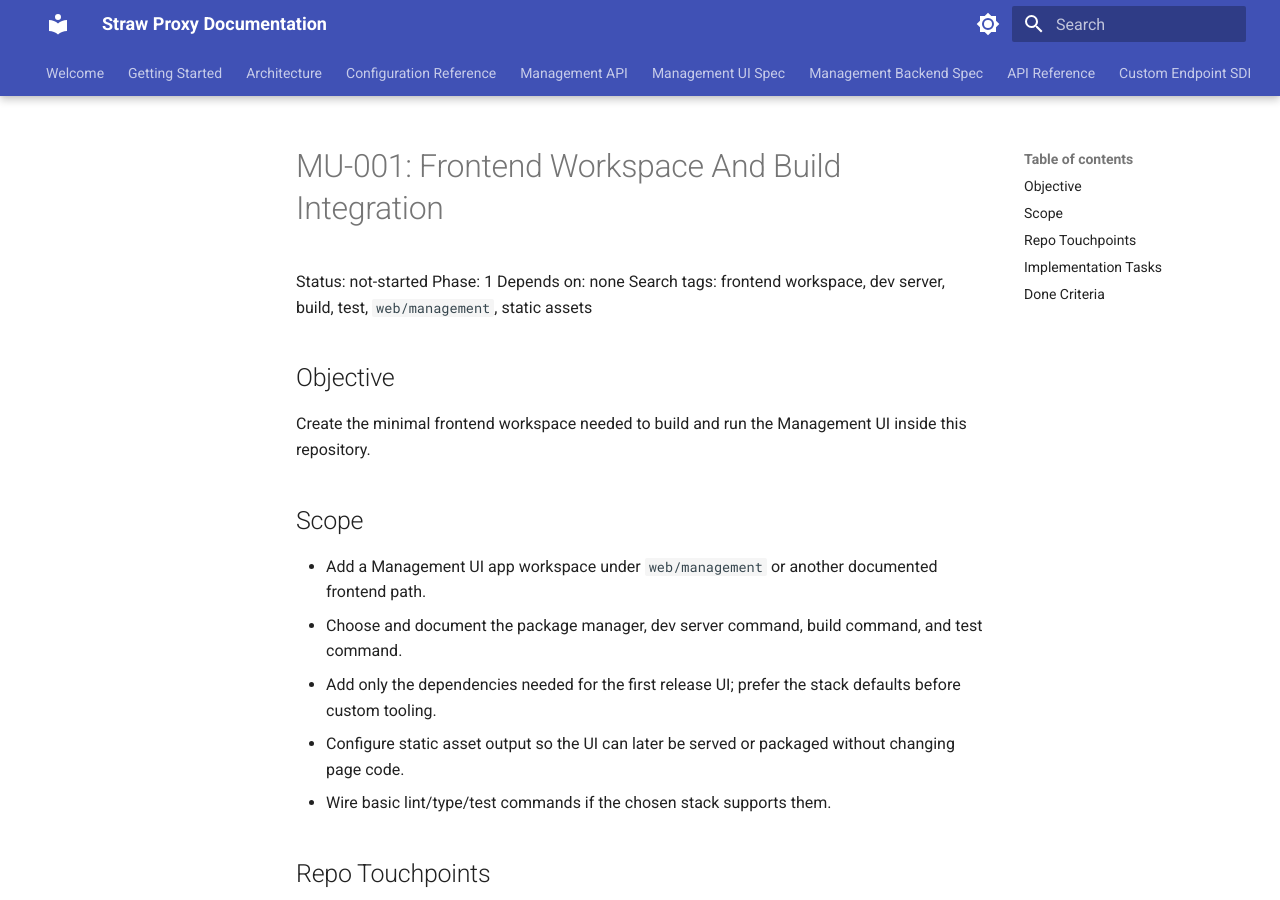
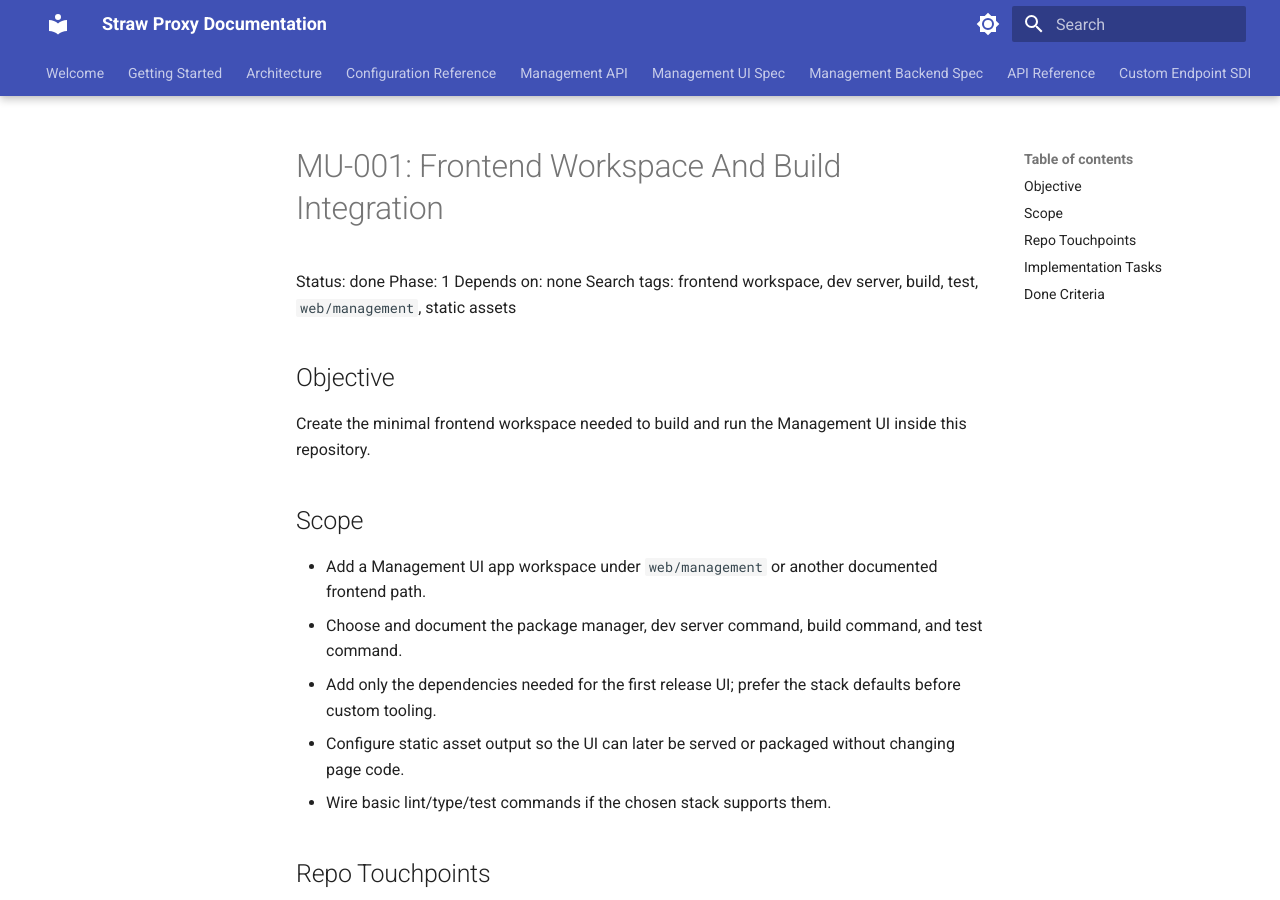
Before and after one commit to beremaran/straw-oss, an MkDocs documentation site: the page built from docs/management-ui-tasks/tasks/MU-001-frontend-workspace-build.md, in a window 1280 px wide and 900 px high. Built offline with MkDocs 1.6.1 and Material for MkDocs 9.7.7, drawn with Linux system fonts in a browser that asks for light colours.

Commit message:
docs: mark MU-001 task as completed

```diff
--- a/docs/management-ui-tasks/tasks/MU-001-frontend-workspace-build.md
+++ b/docs/management-ui-tasks/tasks/MU-001-frontend-workspace-build.md
@@ -1,6 +1,6 @@
 # MU-001: Frontend Workspace And Build Integration
 
-Status: not-started
+Status: done
 Phase: 1
 Depends on: none
 Search tags: frontend workspace, dev server, build, test, `web/management`, static assets
```
Also changed, not shown: docs/management-ui-tasks/index.md (+1 -1 lines), docs/management-ui-tasks/tracker.md (+1 -1 lines).
